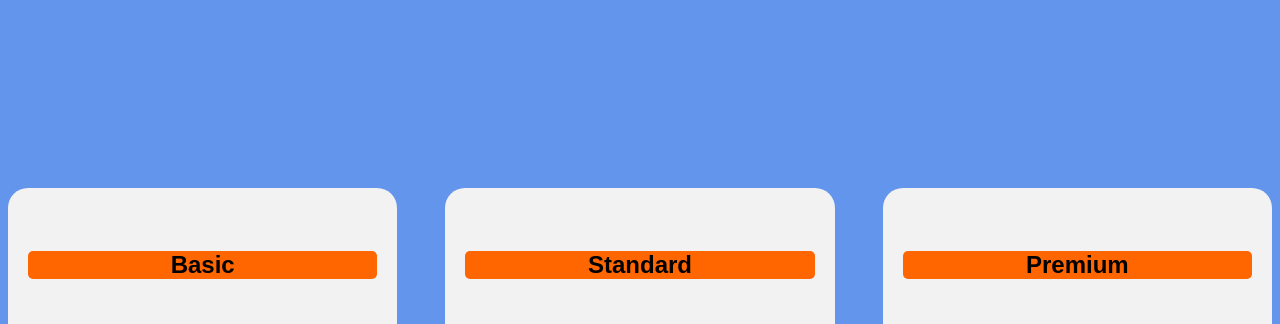
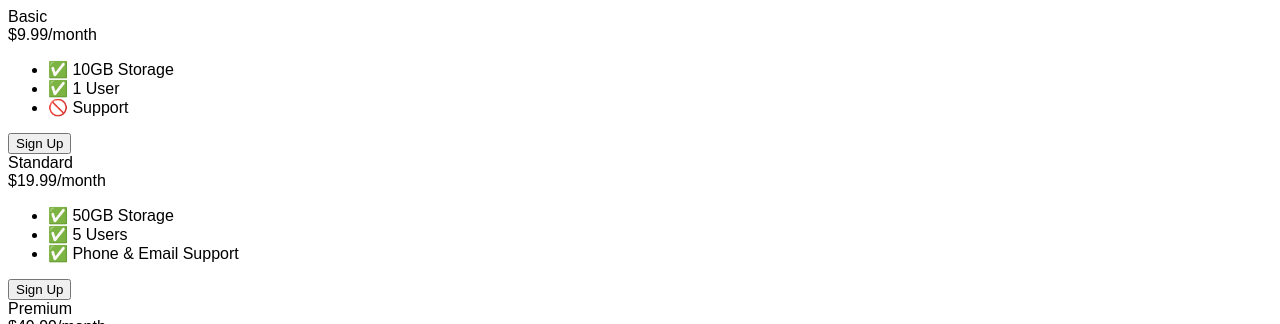
Before and after one commit to IvanR96/pricing-table, a plain HTML site: page index.html in a window 1280 px wide. Shown: the top 324 px of the page. Drawn offline with Linux system fonts and the light colour scheme; a web font is replaced by a local one.

Commit message:
fresh pricing table index start

```diff
--- a/index.html
+++ b/index.html
@@ -3,84 +3,18 @@
   <head>
     <title>Flexbox Pricing Table</title>
     <link rel="preconnect" href="https://fonts.googleapis.com" />
-    <link rel="preconnect" href="https://fonts.gstatic.com" crossorigin />
+    <link rel="preconnect" href="https://fonts.gstatic.com" crossorigin="" />
     <link
-      href="https://fonts.googleapis.com/css2?family=Sono:wght@400;700&display=swap"
+      href="https://fonts.googleapis.com/css2?family=Sono:wght@400;700&amp;display=swap"
       rel="stylesheet"
     />
     <style>
       body {
         font-family: "Sono", sans-serif;
-        background-color: cornflowerblue;
-      }
-
-      .pricing-container {
-        display: flex;
-        justify-content: center;
-        height: 100vh;
-        align-items: center;
-        gap: 3rem;
-      }
-
-      .pricing-plan {
-        flex: 1;
-        max-width: 400px;
-        padding: 20px;
-        background-color: #f2f2f2;
-        border-radius: 20px;
-        text-align: center;
-        height: 400px;
-        align-content: center;
-      }
-
-      .pricing-plan div {
-        margin-bottom: 50px;
-      }
-
-      .plan-title {
-        font-size: 24px;
-        font-weight: bold;
-        margin-bottom: 10px;
-        background-color: #ff6600;
-        border-radius: 5px;
-      }
-
-      .plan-price {
-        font-size: 48px;
-        font-weight: bold;
-        margin-bottom: 15px;
-      }
-
-      .plan-features {
-        list-style: none;
-        padding: 0;
-        margin: 0;
-      }
-
-      .plan-features li {
-        margin-bottom: 10px;
-      }
-
-      .plan-button {
-        cursor: pointer;
-        padding: 10px;
-        border: none;
-        border-radius: 5px;
-        background-color: #ff6600;
-        color: white;
-        margin-top: 10px;
       }
 
       /* Hint: What can you do with a media query and flexbox? */
       @media (max-width: 1250px) {
-        .pricing-container {
-          flex-direction: column;
-          height: 100%;
-        }
-
-        body {
-          background-color: red;
-        }
       }
     </style>
   </head>
```
